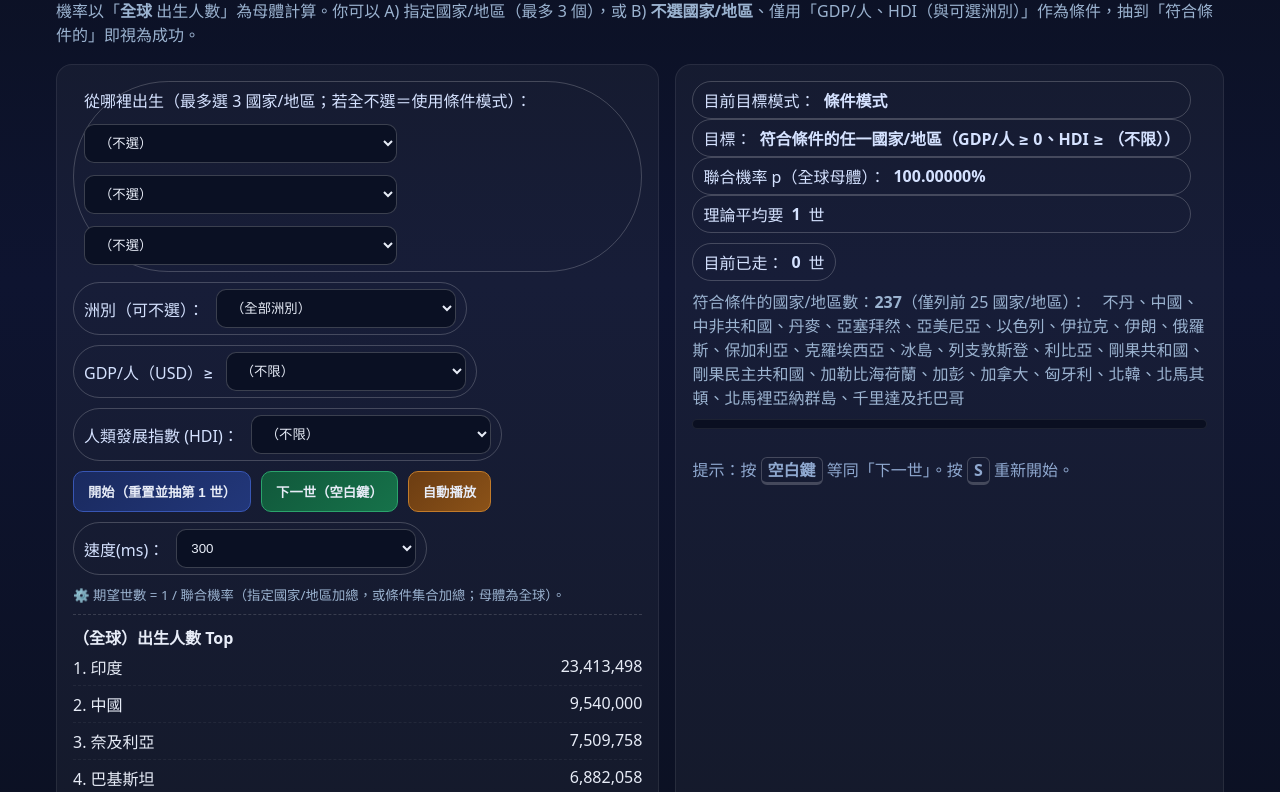
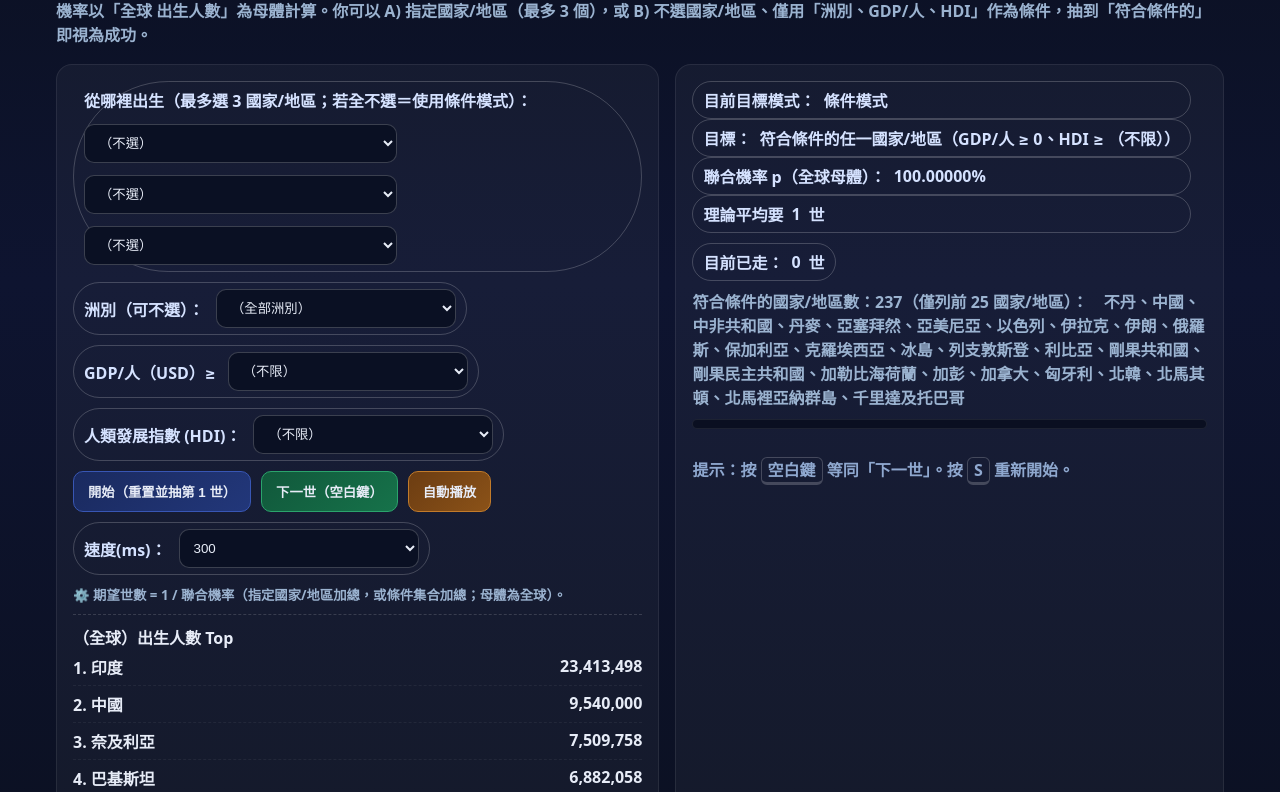
Before and after one commit to Next-stop/next-stop.github.io, a plain HTML site: page index.html in a window 1280 px wide. Shown: the part 166-958 px from the top of the page. Drawn offline with Linux system fonts and the light colour scheme.

Commit message:
Update index.html

```diff
--- a/index.html
+++ b/index.html
@@ -38,8 +38,8 @@ small{color:var(--muted)}
 </head>
 <body>
 <div class="wrap">
-  <h1>下輩子是哪裡人？ <span class="pill">🎲 以各國/地區 <b>2024</b> 出生人數當作機率</span></h1>
-  <div class="sub">機率以「<b>全球</b> 出生人數」為母體計算。你可以 A) 指定國家/地區（最多 3 個），或 B) <b>不選國家/地區</b>、僅用「GDP/人、HDI（與可選洲別）」作為條件，抽到「符合條件的」即視為成功。</div>
+  <h1>下輩子是哪裡人？ <span class="pill">🎲 以各國/地區 <b>2024年全球出生人數當作機率</span></h1>
+  <div class="sub">機率以「<b>全球</b> 出生人數」為母體計算。你可以 A) 指定國家/地區（最多 3 個），或 B) <b>不選國家/地區</b>、僅用「洲別、GDP/人、HDI」作為條件，抽到「符合條件的」即視為成功。</div>
 
   <div class="grid">
     <div class="card stack">
```
